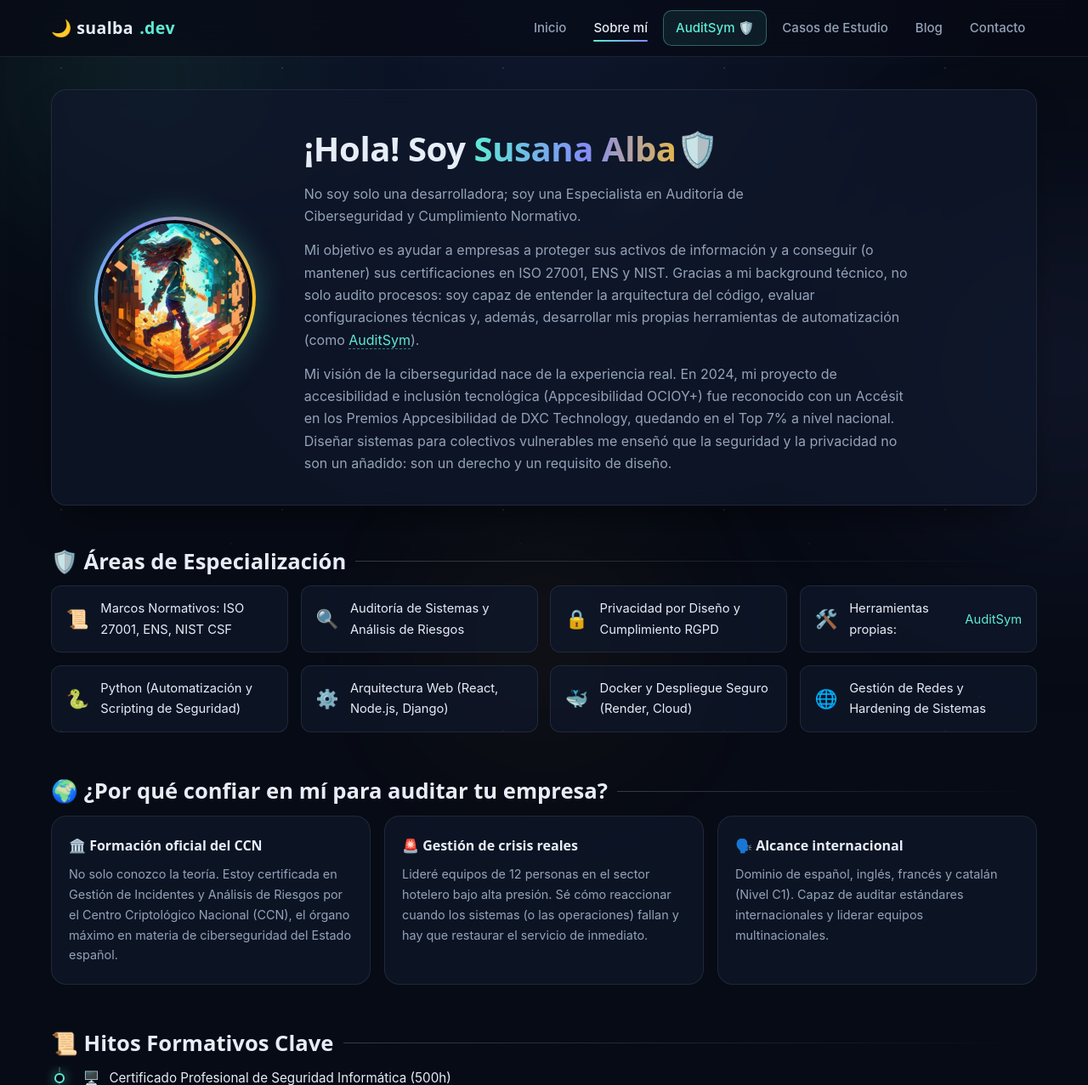
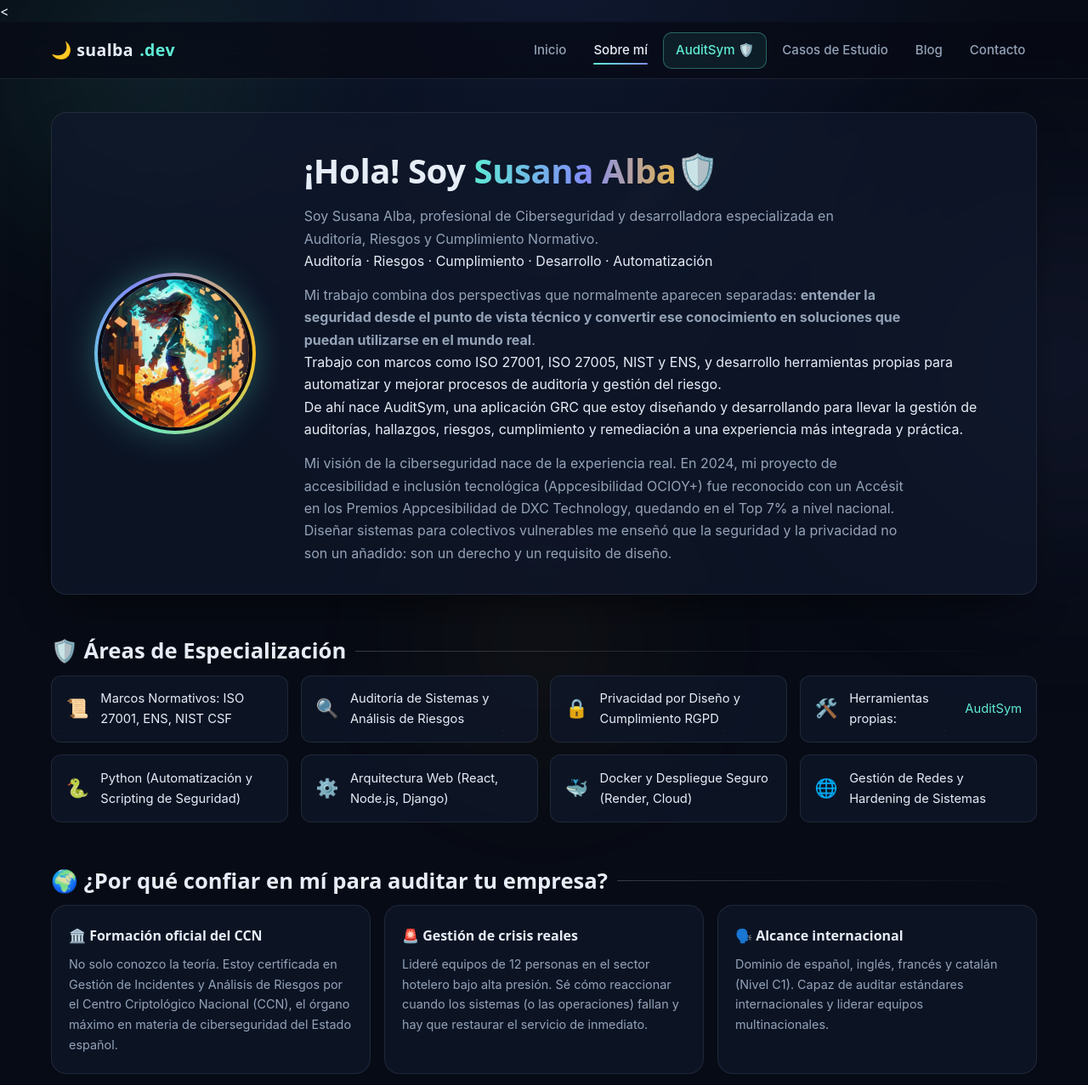
Before and after one commit to SUALBA/Blog-portfolio-con-Django, a Django app: page /sobre-mi/ in a window 1280 px wide. Shown: the top 1277 px of the page at 85% size. Run offline with Django 5.2, Linux system fonts and the light colour scheme; some libraries are stand-ins or nearby versions; some web fonts are replaced.

Commit message:
actualizo sobre mi

```diff
--- a/blog/templates/blog/sobre_mi.html
+++ b/blog/templates/blog/sobre_mi.html
@@ -1,4 +1,4 @@
-{% extends 'blog/base.html' %}
+<{% extends 'blog/base.html' %}
 {% load static %}
 {% block title %}Sobre mí | sualba.dev{% endblock %}
 
@@ -14,12 +14,12 @@
 
     <div>
       <h1 class="page-title">¡Hola! Soy <span class="grad-text">Susana Alba</span>🛡️</h1>
-      <p class="page-sub">No soy solo una desarrolladora; soy una Especialista en Auditoría de Ciberseguridad y Cumplimiento Normativo.</p>
+      <p class="page-sub">Soy Susana Alba, profesional de Ciberseguridad y desarrolladora especializada en Auditoría, Riesgos y Cumplimiento Normativo.</p>
+      <p> Auditoría · Riesgos · Cumplimiento · Desarrollo · Automatización </p>
       <p class="about-lead">
-        Mi objetivo es ayudar a empresas a proteger sus activos de información y a conseguir (o mantener) sus
-        certificaciones en ISO 27001, ENS y NIST. Gracias a mi background técnico, no solo audito procesos: soy capaz
-        de entender la arquitectura del código, evaluar configuraciones técnicas y, además, desarrollar mis propias
-        herramientas de automatización (como <a href="https://auditsym.com" target="_blank" rel="noopener">AuditSym</a>).
+        Mi trabajo combina dos perspectivas que normalmente aparecen separadas: <strong>entender la seguridad desde el punto de vista técnico y convertir ese conocimiento en soluciones que puedan utilizarse en el mundo real</strong>.
+      <p>Trabajo con marcos como ISO 27001, ISO 27005, NIST y ENS, y desarrollo herramientas propias para automatizar y mejorar procesos de auditoría y gestión del riesgo.</p>
+      <p>De ahí nace <a href="https://auditsym.com" target="_blank" rel="noopener">AuditSym</a>, una aplicación GRC que estoy diseñando y desarrollando para llevar la gestión de auditorías, hallazgos, riesgos, cumplimiento y remediación a una experiencia más integrada y práctica.
       </p>
       <p class="about-lead">
         Mi visión de la ciberseguridad nace de la experiencia real. En 2024, mi proyecto de accesibilidad e inclusión
```
Also changed, not shown: screenshotblog.png, screenshotblog1.png (added).
